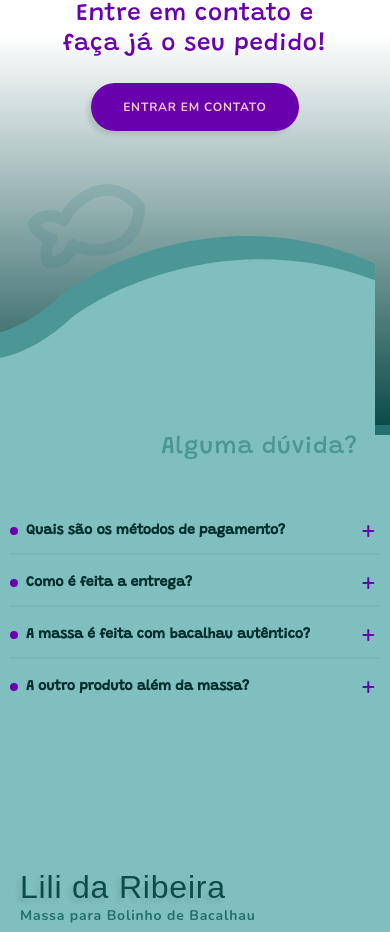
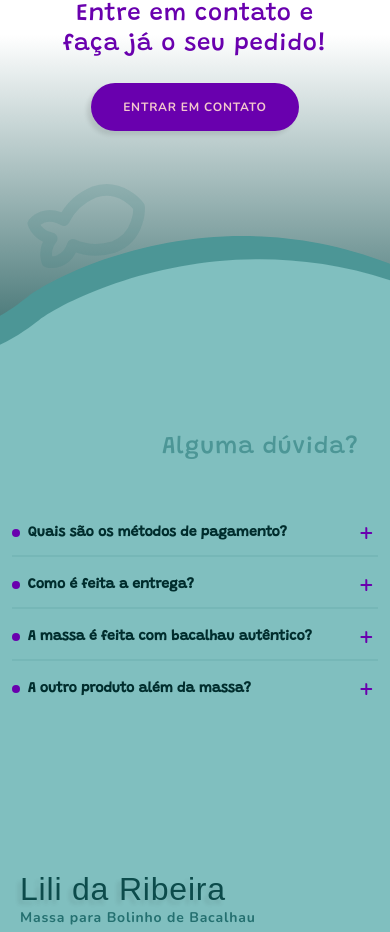
Before and after one commit to joseluizbrits/lili-da-ribeira, a Next.js app: page / in a window 390 px wide. Shown: the part 4671-5603 px from the top of the page. Built offline with nearby package versions, Linux system fonts and the light colour scheme; a web font is replaced by a local one.

Commit message:
making Questions responsive

```diff
--- a/src/app/components/Contact/styles.ts
+++ b/src/app/components/Contact/styles.ts
@@ -7,6 +7,10 @@ export const Container = styled.section`
   display: flex;
   justify-content: center;
   align-items: center;
+
+  @media screen and (min-width: 1000px) {
+    height: 800px;
+  }
 `;
 
 export const Content = styled.div`
--- a/src/app/components/Questions/index.tsx
+++ b/src/app/components/Questions/index.tsx
@@ -7,7 +7,6 @@ import { useState } from "react";
 
 import Fish from "@/app/icons/Fish";
 import Plus from "@/app/icons/Plus";
-import Waves from "@/app/icons/Waves";
 import questions from "@/app/utils/questions";
 
 function Questions() {
@@ -27,7 +26,6 @@ function Questions() {
     <>
       <Sea>
         <Fish />
-        <Waves rotate />
       </Sea>
       <Container>
         <Title>Alguma dúvida?</Title>
--- a/src/app/components/Questions/styles.tsx
+++ b/src/app/components/Questions/styles.tsx
@@ -1,4 +1,7 @@
 import styled from "styled-components";
+import wavesShort from "../../../../public/waves-short.svg";
+import wavesMiddle from "../../../../public/waves-middle.svg";
+import wavesLarge from "../../../../public/waves-large.svg";
 
 export const Container = styled.div`
   background-color: var(--p1);
@@ -6,16 +9,29 @@ export const Container = styled.div`
 
 export const Title = styled.h2`
   font-weight: 500;
-  font-size: 1.5rem;
+  font-size: var(--font24);
   letter-spacing: 0.05rem;
   text-align: end;
   color: var(--p2);
-  margin-right: 32px;
+  margin-right: var(--space32);
+
+  @media screen and (min-width: 440px) {
+    margin-right: 22%;
+  }
 `;
 
 export const FAQ = styled.ul`
-  margin: 0 10px;
-  padding-top: 60px;
+  margin: 0 var(--space10);
+  padding-top: var(--space60);
+
+  @media screen and (min-width: 400px) {
+    margin: 0 10%;
+  }
+
+  @media screen and (min-width: 1000px) {
+    padding-top: 140px;
+    margin: 0 20%;
+  }
 `;
 
 export const Question = styled.section`
@@ -28,6 +44,7 @@ export const Question = styled.section`
   h3 {
     font-size: 0.875rem;
     color: var(--p5);
+
     display: flex;
     align-items: center;
     gap: 8px;
@@ -35,8 +52,8 @@ export const Question = styled.section`
     &::before {
       content: "";
       display: block;
-      width: 8px;
-      height: 8px;
+      width: clamp(8px, 1vw, 12px);
+      height: clamp(8px, 1vw, 12px);
       border-radius: 50%;
       background-color: var(--s3);
       margin-top: -1px;
@@ -59,19 +76,61 @@ export const Question = styled.section`
 
   .answer p {
     font-size: 0.75rem;
+    line-height: 1.5em;
     opacity: 0;
   }
 
   &.active {
     .answer {
-      height: 10vh;
+      height: 80px;
     }
 
     .answer p {
       opacity: 1;
     }
+
     svg {
       rotate: 135deg;
+    }
+  }
+
+  @media screen and (min-width: 440px) {
+    h3 {
+      font-size: 1rem;
+      padding: 8px 0;
+    }
+
+    .answer {
+      max-width: 45ch;
+    }
+
+    &.active .answer {
+      height: 80px;
+    }
+
+    .answer p {
+      font-size: 0.875rem;
+    }
+
+    @media screen and (min-width: 1000px) {
+      h3 {
+        font-size: 1.5rem;
+        padding: 16px 0;
+        gap: 20px;
+      }
+
+      .answer {
+        padding-left: 32px;
+        max-width: 70ch;
+      }
+
+      .answer p {
+        font-size: 1rem;
+      }
+
+      svg {
+        scale: 1.2;
+      }
     }
   }
 `;
@@ -90,4 +149,35 @@ export const Sea = styled.div`
   #fish {
     margin-bottom: -80px;
   }
+
+  &::after {
+    content: "";
+    display: block;
+    width: 100%;
+    min-height: 200px;
+    background: url(${wavesShort.src}) no-repeat;
+    rotate: 180deg;
+
+    grid-area: 1/1;
+  }
+
+  @media screen and (min-width: 440px) {
+    &::after {
+      min-height: 300px;
+      background: url(${wavesMiddle.src}) no-repeat;
+    }
+  }
+
+  @media screen and (min-width: 1000px) {
+    #fish {
+      margin-left: 160px;
+      margin-bottom: -60px;
+      scale: 2;
+    }
+
+    &::after {
+      min-height: 400px;
+      background: url(${wavesLarge.src}) no-repeat;
+    }
+  }
 `;
--- a/src/app/styles/globalStyles.tsx
+++ b/src/app/styles/globalStyles.tsx
@@ -21,6 +21,7 @@ const GlobalStyles = createGlobalStyle`
     --space10: 3%;
     --space20: 6%;
     --space32: 8%;
+    --space60: 16%;
   }
 
  * {
--- a/src/app/utils/questions.tsx
+++ b/src/app/utils/questions.tsx
@@ -3,7 +3,7 @@ const questions = [
     id: "q1",
     question: "Quais são os  métodos de pagamento?",
     answer:
-      "Cumque dignissimos ratione assumenda ducimus quidem, provident reprehenderit saepe, eveniet eius aperiam iure itaque praesentium quam ipsam cupiditate. Tempora reiciendis sunt asperiores!",
+      "Cumque dignissimos ratione assumenda ducimus quidem, provident reprehenderit saepe, eveniet eius aperiam iure itaque praesentium quam ipsam cupiditate.",
   },
   {
     id: "q2",
```
